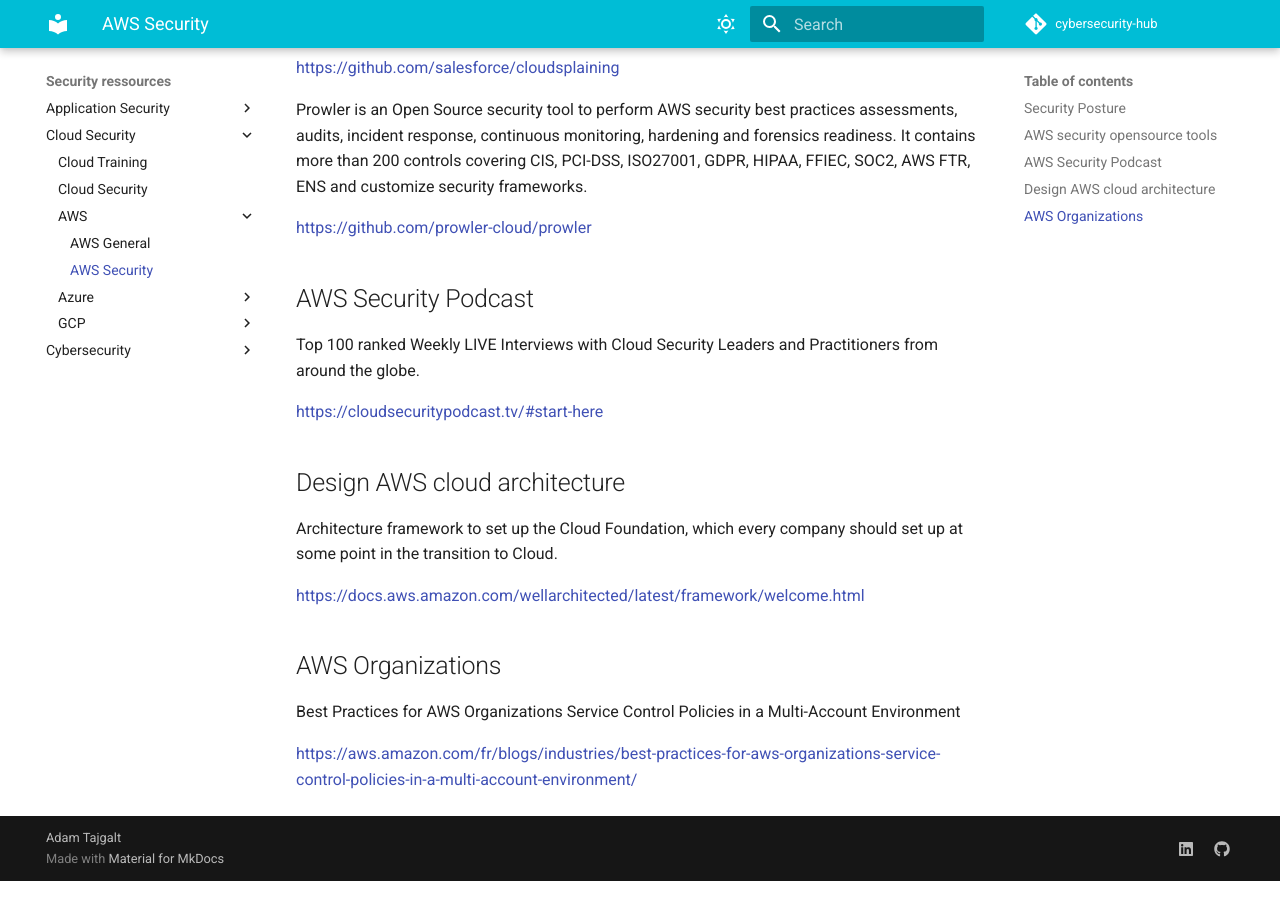
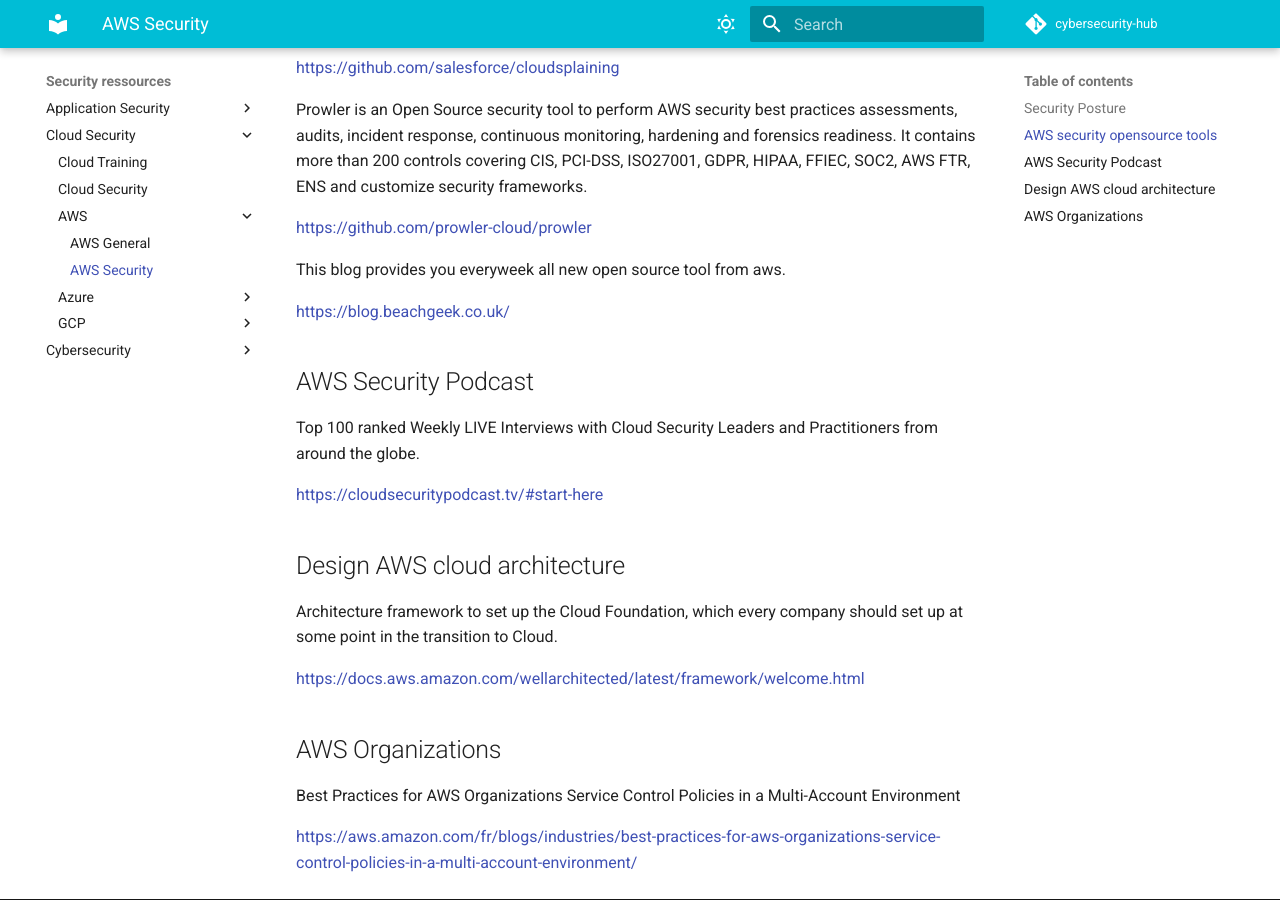
Before and after one commit to adamtaj/cybersecurity-hub, an MkDocs documentation site: the page built from docs/Security ressources/Cloud Security/AWS/AWS_Security.md, in a window 1280 px wide and 900 px high, scrolled down 615 px. Built offline with MkDocs 1.6.1 and Material for MkDocs 9.7.7, drawn with Linux system fonts in a browser that asks for light colours; comment, search, counter and statistics services are not loaded.

Commit message:
Add content

```diff
--- a/docs/Security ressources/Cloud Security/AWS/AWS_Security.md
+++ b/docs/Security ressources/Cloud Security/AWS/AWS_Security.md
@@ -25,6 +25,10 @@ Prowler is an Open Source security tool to perform AWS security best practices a
 
 <https://github.com/prowler-cloud/prowler>
 
+This blog provides you everyweek all new open source tool from aws.
+
+<https://blog.beachgeek.co.uk/>
+
 ## AWS Security Podcast
 
 Top 100 ranked Weekly LIVE Interviews with Cloud Security Leaders and Practitioners from around the globe.
```
